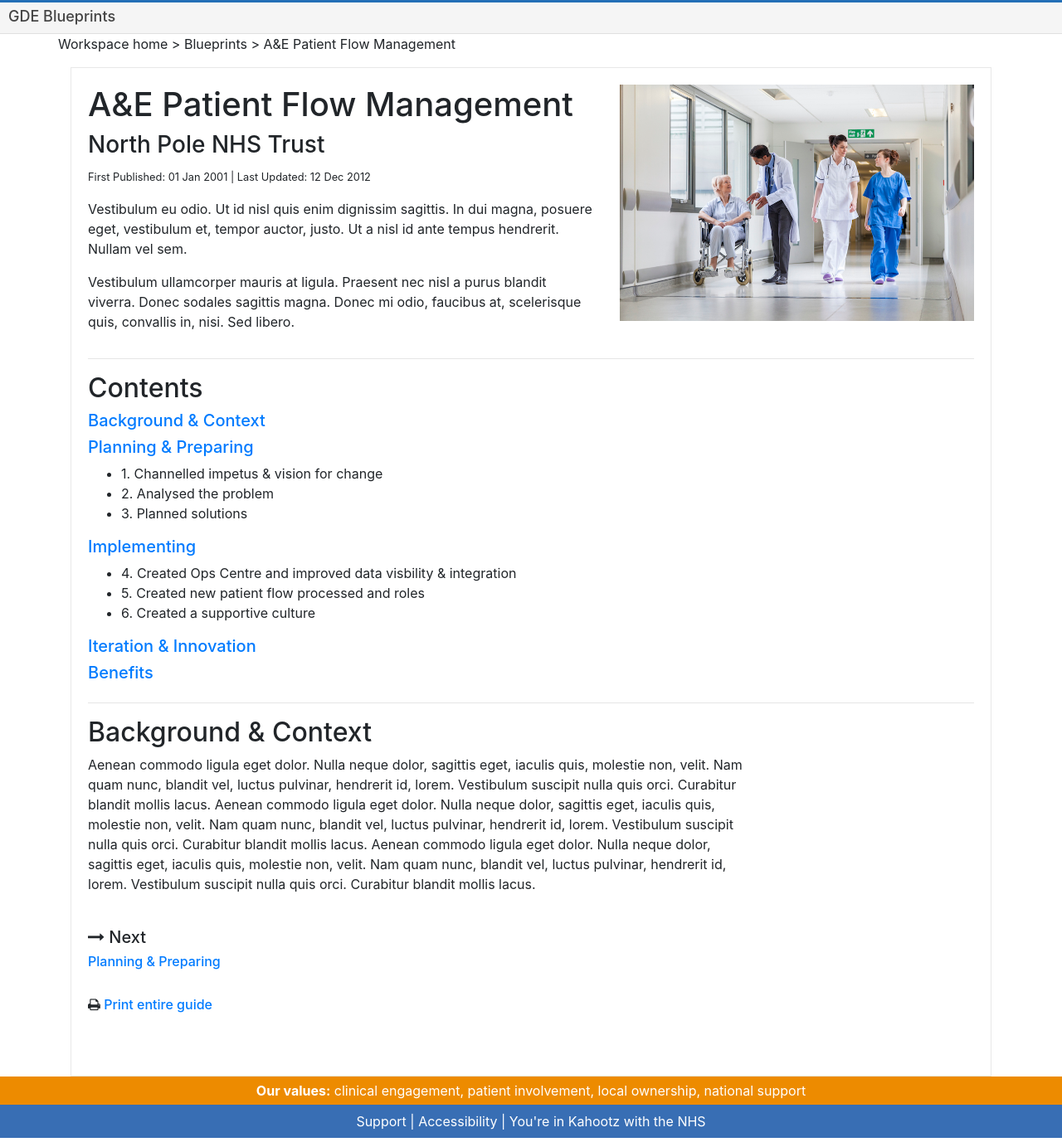
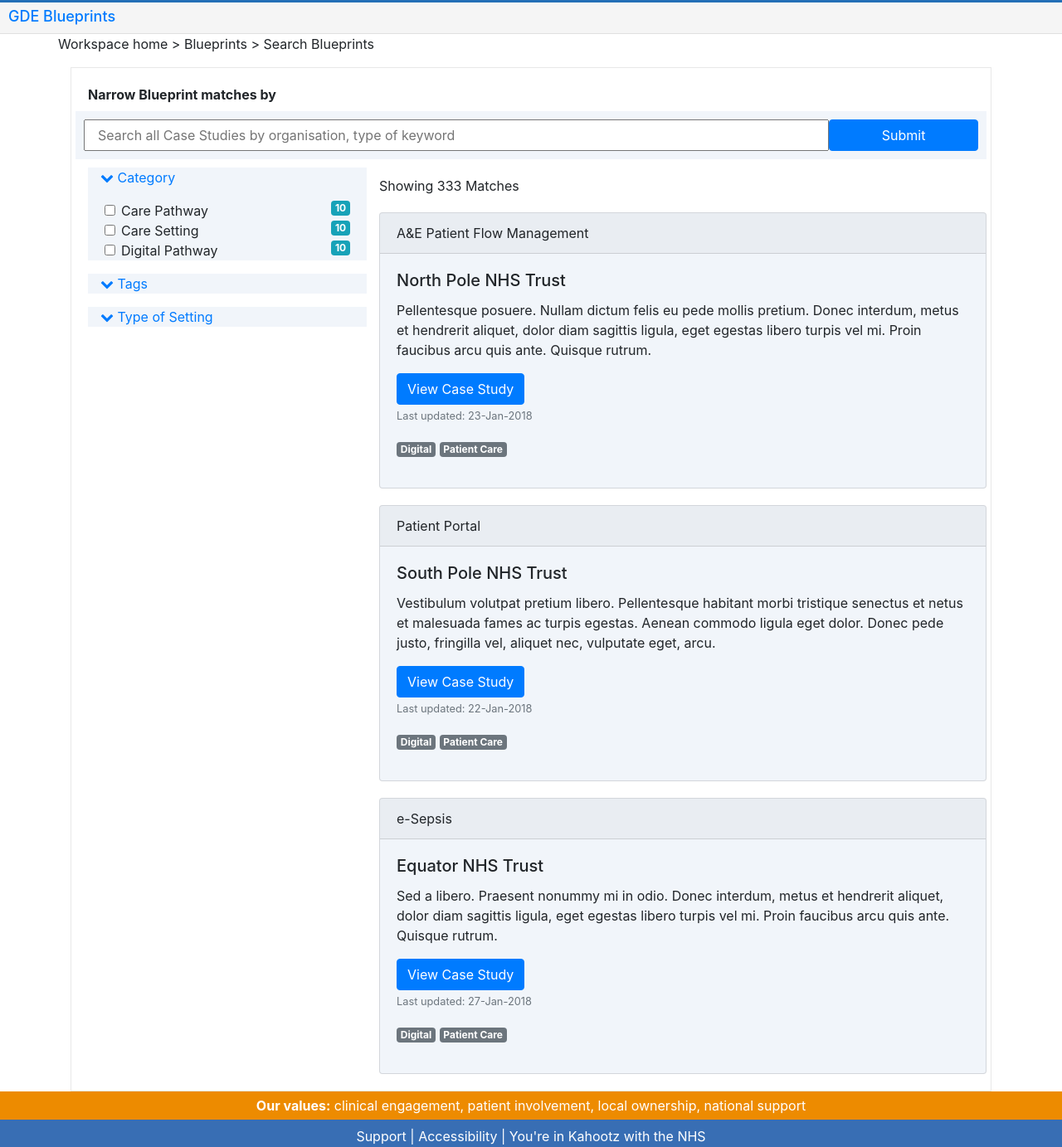
Before and after one commit to simplybenuk/casestudy-template, a plain HTML site: page index.html in a window 1280 px wide. Shown: the part 147-1530 px from the top of the page at 83% size. Drawn offline with nearby package versions, Linux system fonts and the light colour scheme.

Commit message:
Updated with search screen

```diff
--- a/index.html
+++ b/index.html
@@ -17,71 +17,150 @@
 			</div>
 			<div class="funhs-blueheader"></div>
 			<div class="titlebar">
-				<h1>GDE Blueprints</h1>
+				<h1><a class="home-btn" href="index.html">GDE Blueprints</a></h1>
 			</div>
 		</div>
 
 
 		<div class="container">
 			<div class="row">
-				<p>Workspace home > Blueprints > A&E Patient Flow Management</p>
+				<p>Workspace home > Blueprints > Search Blueprints</p>
 			</div>
 			<div class="main-area">
-				<div class="row">
-					<div class="col-md-7">
-						<h1>A&E Patient Flow Management</h1>
-						<h3>North Pole NHS Trust</h3>
-						<p><small>First Published: 01 Jan 2001 | Last Updated: 12 Dec 2012</small></p>
-						<p>Vestibulum eu odio. Ut id nisl quis enim dignissim sagittis. In dui magna, posuere eget, vestibulum et, tempor auctor, justo. Ut a nisl id ante tempus hendrerit. Nullam vel sem.</p>
-						<p>Vestibulum ullamcorper mauris at ligula. Praesent nec nisl a purus blandit viverra. Donec sodales sagittis magna. Donec mi odio, faucibus at, scelerisque quis, convallis in, nisi. Sed libero.</p>
+        <label><strong>Narrow Blueprint matches by</strong></label>
+        <div class="row search-bar">
+          <input class="col-md-10"type="text" placeholder="Search all Case Studies by organisation, type of keyword">
+          <a href="#" class="btn btn-primary col-md-2">Submit</a>
         </div>
-					<div class="col-md-5 intro-img">
-						<img src="images/hospital.jpg">
+        <div class="row search-filters">
+          <div class="col-md-4">
+            <div class="search-filter">
+              <p class="search-cat">
+                <a data-toggle="collapse" href="#collapseOne" role="button" aria-expanded="false" aria-controls="collapseOne">
+                  <i class="fa fa-chevron-down" aria-hidden="true"></i> Category
+                </a>
+              </p>
+              <div class="collapse show" id="collapseOne">
+                <ul>
+                  <li>
+                    <input class="form-check-input" type="checkbox" value="" id="defaultCheck1">
+                    <label class="form-check-label" for="defaultCheck1">
+                      Care Pathway <span class="badge badge-info">10</span>
+                    </label>
+                  </li>
+                  <li>
+                    <input class="form-check-input" type="checkbox" value="" id="defaultCheck1">
+                    <label class="form-check-label" for="defaultCheck1">
+                      Care Setting <span class="badge badge-info">10</span>
+                    </label>
+                  <li>
+                    <input class="form-check-input" type="checkbox" value="" id="defaultCheck1">
+                    <label class="form-check-label" for="defaultCheck1">
+                      Digital Pathway <span class="badge badge-info">10</span>
+                    </label>
+                  </li>
+                </ul>
               </div>
             </div>
-			<hr>
-			<div class="row">
-				<div class="col">
-				<h2>Contents</h2>
-					<a href="#"><h5>Background & Context</h5></a>
-					<a href="planandprep.html"><h5>Planning & Preparing</h5></a>
+            <div class="search-filter">
+              <p class="search-cat">
+                <a data-toggle="collapse" href="#collapseTwo" role="button" aria-expanded="false" aria-controls="collapseTwo">
+                  <i class="fa fa-chevron-down" aria-hidden="true"></i> Tags
+                </a>
+              </p>
+              <div class="collapse" id="collapseTwo">
                 <ul>
-						<li>1. Channelled impetus & vision for change</li>
-						<li>2. Analysed the problem</li>
-						<li>3. Planned solutions</li>
+                  <li>
+                    <input class="form-check-input" type="checkbox" value="" id="defaultCheck1">
+                    <label class="form-check-label" for="defaultCheck1">
+                      Care Pathway <span class="badge badge-info">10</span>
+                    </label>
+                  </li>
+                  <li>
+                    <input class="form-check-input" type="checkbox" value="" id="defaultCheck1">
+                    <label class="form-check-label" for="defaultCheck1">
+                      Care Setting <span class="badge badge-info">10</span>
+                    </label>
+                  <li>
+                    <input class="form-check-input" type="checkbox" value="" id="defaultCheck1">
+                    <label class="form-check-label" for="defaultCheck1">
+                      Digital Pathway <span class="badge badge-info">10</span>
+                    </label>
+                  </li>
                 </ul>
-				<a href="#"><h5>Implementing</h5></a>
-				<ul>
-					<li>4. Created Ops Centre and improved data visbility & integration</li>
-					<li>5. Created new patient flow processed and roles</li>
-					<li>6. Created a supportive culture</li>
-				</ul>
-				<a href="#"><h5>Iteration & Innovation</h5></a>
-				<a href="#"><h5>Benefits</h5></a>
               </div>
             </div>
-			<hr>
-			<div class="row">
-				<div class="col-md-9">
-					<h2>Background & Context</h2>
-					<p>Aenean commodo ligula eget dolor. Nulla neque dolor, sagittis eget, iaculis quis, molestie non, velit. Nam quam nunc, blandit vel, luctus pulvinar, hendrerit id, lorem. Vestibulum suscipit nulla quis orci. Curabitur blandit mollis lacus.
-					Aenean commodo ligula eget dolor. Nulla neque dolor, sagittis eget, iaculis quis, molestie non, velit. Nam quam nunc, blandit vel, luctus pulvinar, hendrerit id, lorem. Vestibulum suscipit nulla quis orci. Curabitur blandit mollis lacus.
-				Aenean commodo ligula eget dolor. Nulla neque dolor, sagittis eget, iaculis quis, molestie non, velit. Nam quam nunc, blandit vel, luctus pulvinar, hendrerit id, lorem. Vestibulum suscipit nulla quis orci. Curabitur blandit mollis lacus.</p>
+            <div class="search-filter">
+              <p class="search-cat">
+                <a data-toggle="collapse" href="#collapseThree" role="button" aria-expanded="false" aria-controls="collapseThree">
+                  <i class="fa fa-chevron-down" aria-hidden="true"></i> Type of Setting
+                </a>
+              </p>
+              <div class="collapse" id="collapseThree">
+                <ul>
+                  <li>
+                    <input class="form-check-input" type="checkbox" value="" id="defaultCheck1">
+                    <label class="form-check-label" for="defaultCheck1">
+                      Care Pathway <span class="badge badge-info">10</span>
+                    </label>
+                  </li>
+                  <li>
+                    <input class="form-check-input" type="checkbox" value="" id="defaultCheck1">
+                    <label class="form-check-label" for="defaultCheck1">
+                      Care Setting <span class="badge badge-info">10</span>
+                    </label>
+                  <li>
+                    <input class="form-check-input" type="checkbox" value="" id="defaultCheck1">
+                    <label class="form-check-label" for="defaultCheck1">
+                      Digital Pathway <span class="badge badge-info">10</span>
+                    </label>
+                  </li>
+                </ul>
               </div>
             </div>
-			<div class="row">
-				<div class="col">
-					<br>
-				<h5><i class="fa fa-long-arrow-right"></i> Next</h5>
-				<h6><a href="planandprep.html">Planning & Preparing</a></h6>
-				<br>
-				<h6><i class="fa fa-print"></i><a href="#"> Print entire guide</a></h6>
-				<br>
-				<br>
+
+          </div>
+          <div class="col-md-8">
+            <div class="row matches">
+              Showing 333 Matches
+            </div>
+            <div class="row search-results">
+              <div class="card">
+                <div class="card-header">A&E Patient Flow Management</div>
+                <div class="card-body">
+                  <h5 class="card-title">North Pole NHS Trust</h5>
+                  <p class="card-text">Pellentesque posuere. Nullam dictum felis eu pede mollis pretium. Donec interdum, metus et hendrerit aliquet, dolor diam sagittis ligula, eget egestas libero turpis vel mi. Proin faucibus arcu quis ante. Quisque rutrum.</p>
+                  <a href="patient-flow-management.html" class="btn btn-primary">View Case Study</a>
+                  <p class="card-text"><small class="text-muted">Last updated: 23-Jan-2018</small></p>
+                  <p><span class="badge badge-secondary">Digital</span> <span class="badge badge-secondary">Patient Care</span></p>
+                </div>
+              </div>
+              <div class="card">
+                <div class="card-header">Patient Portal</div>
+                <div class="card-body">
+                  <h5 class="card-title">South Pole NHS Trust</h5>
+                  <p class="card-text">Vestibulum volutpat pretium libero. Pellentesque habitant morbi tristique senectus et netus et malesuada fames ac turpis egestas. Aenean commodo ligula eget dolor. Donec pede justo, fringilla vel, aliquet nec, vulputate eget, arcu.</p>
+                  <a href="#" class="btn btn-primary">View Case Study</a>
+                  <p class="card-text"><small class="text-muted">Last updated: 22-Jan-2018</small></p>
+                  <p><span class="badge badge-secondary">Digital</span> <span class="badge badge-secondary">Patient Care</span></p>
+                </div>
+              </div>
+              <div class="card">
+                <div class="card-header">e-Sepsis</div>
+                <div class="card-body">
+                  <h5 class="card-title">Equator NHS Trust</h5>
+                  <p class="card-text">Sed a libero. Praesent nonummy mi in odio. Donec interdum, metus et hendrerit aliquet, dolor diam sagittis ligula, eget egestas libero turpis vel mi. Proin faucibus arcu quis ante. Quisque rutrum.</p>
+                  <a href="#" class="btn btn-primary">View Case Study</a>
+                  <p class="card-text"><small class="text-muted">Last updated: 27-Jan-2018</small></p>
+                  <p><span class="badge badge-secondary">Digital</span> <span class="badge badge-secondary">Patient Care</span></p>
                 </div>
               </div>
             </div>
+
             </div>
+          </div>
+        </div>
+
   		</div>
   	</div>
 
--- a/main.css
+++ b/main.css
@@ -86,3 +86,36 @@
   border: 1px solid #e8e8e8;
   padding: 20px;
 }
+
+.search-bar {
+  background-color: #F1F5FA;
+  padding: 10px;
+  margin-left: 15px;
+}
+
+.search-filter {
+  background-color: #F1F5FA;
+  margin: 10px 0;
+}
+
+.form-check-label {
+  width: 100%;
+}
+
+.badge-info {
+  float: right;
+  margin-right: 20px;
+}
+
+.search-results .card {
+  margin-top: 20px;
+  background-color: #F1F5FA;
+}
+
+.matches {
+  margin-top: 20px;
+}
+
+.search-cat {
+  padding-left: 15px;
+}
```
Also changed, not shown: patient-flow-management.html (added, +108 -0 lines), planandprep.html (+1 -1 lines). Lines whose indentation alone changed are shown as unchanged.
